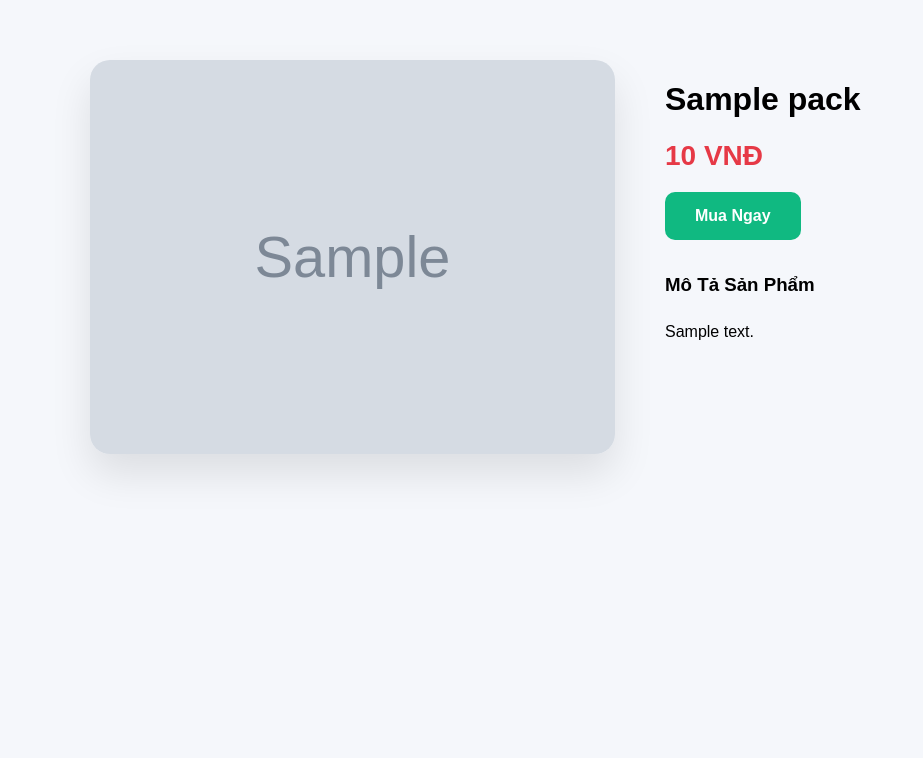
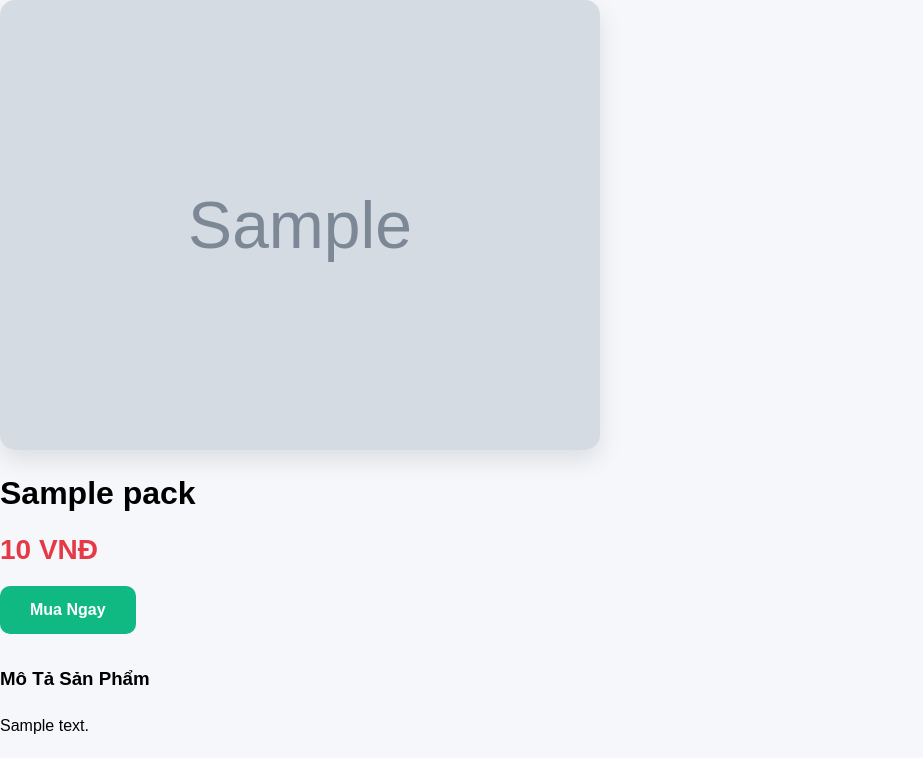
Before and after one commit to voanhkiet/teacher-bg-backend, a Flask app: page /pack/1 in a window 1280 px wide. Shown: the top 758 px of the page, without its empty margins (0-923 px from the left). Run offline with Flask 3, Linux system fonts and the light colour scheme; tables that the repository leaves empty hold one stand-in row (values such as "Sample post"); grey boxes marked "Sample" are stand-in pictures.

Commit message:
updated pack_detail

```diff
--- a/templates/pack_detail.html
+++ b/templates/pack_detail.html
@@ -58,40 +58,58 @@
                 grid-template-columns: 1fr;
             }
         }
-        .preview-gallery {
-    display: flex;
-    gap: 15px;
-    margin-top: 20px;
+        .product-gallery{
+    display:flex;
+    gap:20px;
+    align-items:flex-start;
 }
 
-.preview-thumb {
-    width: 120px;
-    border-radius: 12px;
-    cursor: pointer;
-    transition: 0.2s;
+.main-image img{
+    width:600px;
+    border-radius:15px;
+    box-shadow:0 10px 25px rgba(0,0,0,0.1);
 }
 
-.preview-thumb:hover {
-    transform: scale(1.05);
+.preview-list{
+    display:flex;
+    flex-direction:column;
+    gap:12px;
+}
+
+.preview-thumb{
+    width:90px;
+    border-radius:8px;
+    cursor:pointer;
+    transition:0.2s;
+    border:2px solid transparent;
+}
+
+.preview-thumb:hover{
+    transform:scale(1.05);
+}
+
+.preview-thumb.active{
+    border:2px solid #22c55e;
 }
     </style>
 </head>
 <body>
 
-<div class="container">
+<div class="product-gallery">
 
-    <div class="product-layout">
+    <div class="main-image">
+        <img id="mainPreview" src="{{ pack.cover_image }}">
+    </div>
 
-        <div class="product-image">
-            <img src="{{ pack.cover_image }}" alt="{{ pack.title_vi }}">
-        </div>
-        {% if pack.preview_images %}
-<div class="preview-gallery">
-    {% for img in pack.preview_images %}
-        <img src="{{ img }}" class="preview-thumb">
-    {% endfor %}
+    {% if pack.preview_images %}
+    <div class="preview-list">
+        {% for img in pack.preview_images %}
+            <img src="{{ img }}" class="preview-thumb">
+        {% endfor %}
+    </div>
+    {% endif %}
+
 </div>
-{% endif %}
         <div>
             <h1>{{ pack.title_vi }}</h1>
 
@@ -122,11 +140,24 @@
 
 </div>
 <script>
-document.querySelectorAll('.preview-thumb').forEach(img => {
-    img.addEventListener('click', function() {
-        document.querySelector('.product-image img').src = this.src;
-    });
-});
+
+const mainImage = document.getElementById("mainPreview")
+
+document.querySelectorAll(".preview-thumb").forEach(img => {
+
+    img.addEventListener("click", function(){
+
+        mainImage.src = this.src
+
+        document.querySelectorAll(".preview-thumb")
+        .forEach(i => i.classList.remove("active"))
+
+        this.classList.add("active")
+
+    })
+
+})
+
 </script>
 </body>
 </html>
```
